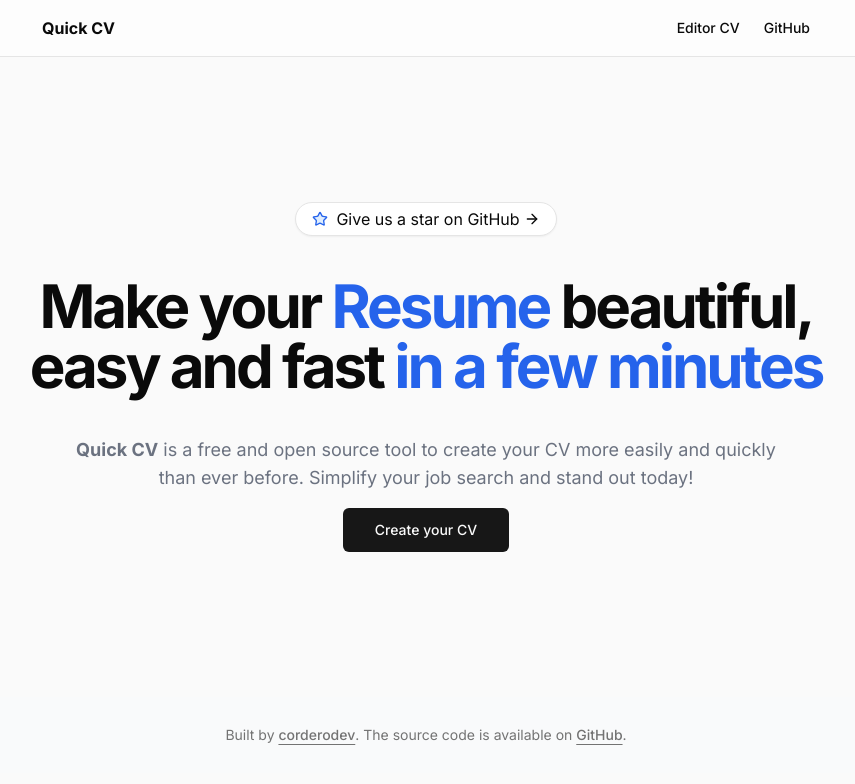
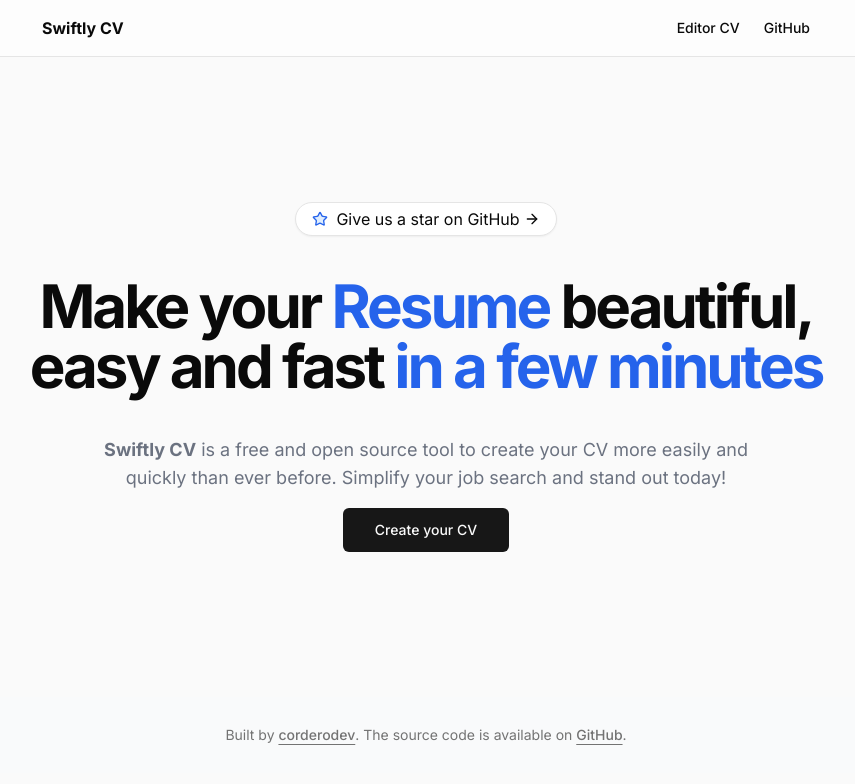
Before and after one commit to corderodev/swiftlycv, a Next.js app: page / in a window 1280 px wide. Shown: the top 784 px of the page, without its empty margins (214-1069 px from the left). Built offline with nearby package versions, Linux system fonts and the light colour scheme.

Commit message:
chore: rename project from Quick CV to Swiftly CV

```diff
--- a/package.json
+++ b/package.json
@@ -1,5 +1,5 @@
 {
-  "name": "quick-cv",
+  "name": "swiftlycv",
   "version": "0.1.0",
   "private": true,
   "scripts": {
--- a/src/app/layout.tsx
+++ b/src/app/layout.tsx
@@ -11,7 +11,7 @@
 
 export const metadata: Metadata = {
   title:
-    'Quick CV - Make your Resume beautiful, easy and fast in a few minutes.',
+    'Swiftly CV - Make your Resume beautiful, easy and fast in a few minutes.',
   description:
     'Customize your resume for every job you apply to! This tool allows you to create one or multiple resumes quickly and easily in just minutes.'
 }
--- a/src/app/page.tsx
+++ b/src/app/page.tsx
@@ -16,7 +16,7 @@
               <span className='text-blue-600'>in a few minutes</span>
             </h1>
             <p className='mx-auto max-w-[700px] text-gray-500 md:text-lg dark:text-gray-400'>
-              <strong>Quick CV</strong> is a free and open source tool to create
+              <strong>Swiftly CV</strong> is a free and open source tool to create
               your CV more easily and quickly than ever before. Simplify your
               job search and stand out today!
             </p>
--- a/src/components/navbar/Navbar.tsx
+++ b/src/components/navbar/Navbar.tsx
@@ -5,7 +5,7 @@
     <header className='print-hide w-full border-b bg-background/95 backdrop-blur supports-[backdrop-filter]:bg-background/60 px-4'>
       <nav className='h-14 w-full max-w-3xl mx-auto flex items-center justify-between'>
         <Link className='w-fit mr-6 font-bold' href='/'>
-          Quick CV
+          Swiftly CV
         </Link>
         <ul className='w-fit flex items-center space-x-6 text-sm font-medium'>
           <Link
@@ -15,7 +15,7 @@
             Editor CV
           </Link>
           <Link
-            href='https://github.com/corderodev/quick-cv'
+            href='https://github.com/corderodev/cv-fast'
             className='transition-colors hover:text-foreground/80 text-foreground'
           >
             GitHub
```
